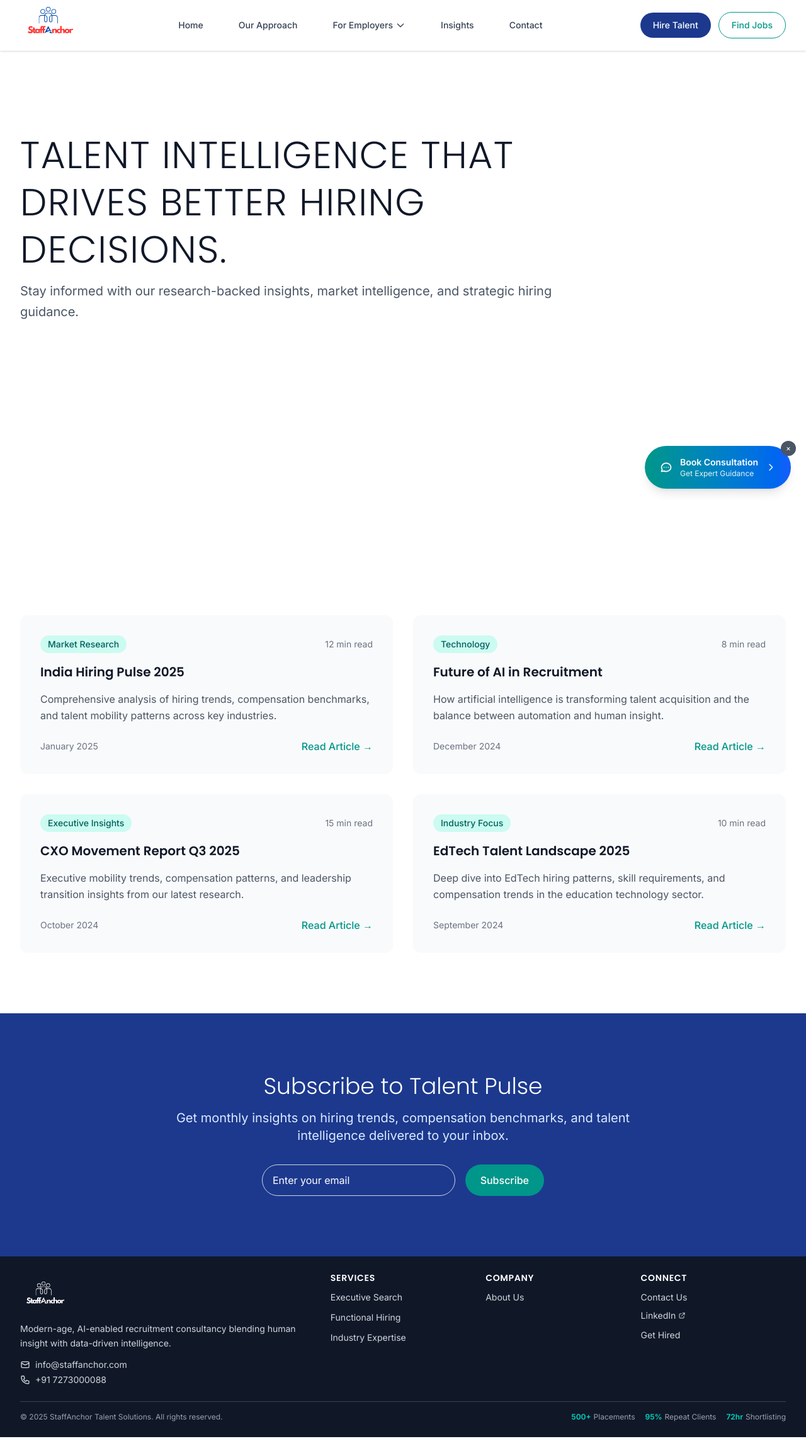
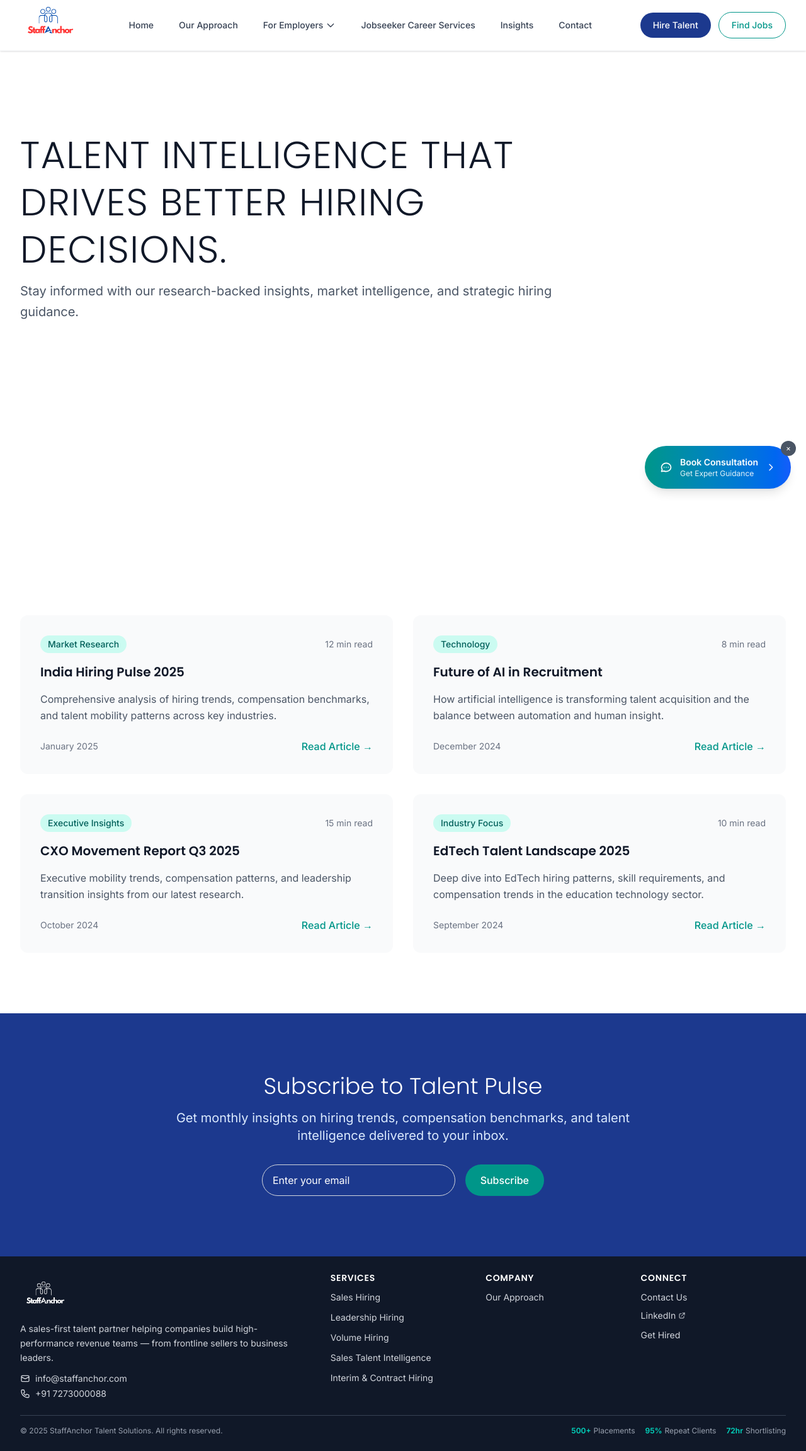
Before and after one commit to StaffAnchor/staffanchor, a Next.js app: page /blog in a window 1280 px wide. Shown: the whole page at 63% size. Before the commit the page ends 2282 px from the top, so only its background shows below. Built offline with nearby package versions, Linux system fonts and the light colour scheme.

Commit message:
minor changes in footer & navbar

```diff
--- a/src/components/layout/Footer.tsx
+++ b/src/components/layout/Footer.tsx
@@ -29,12 +29,14 @@ const Footer = () => {
 
   const footerLinks = {
     services: [
-      { name: 'Executive Search', href: '/executive-search' },
-      { name: 'Functional Hiring', href: '/functional-hiring' },
-      { name: 'Industry Expertise', href: '/industry-expertise' },
+      { name: 'Sales Hiring', href: '/sales-hiring' },
+      { name: 'Leadership Hiring', href: '/leadership-hiring' },
+      { name: 'Volume Hiring', href: '/volume-hiring' },
+      { name: 'Sales Talent Intelligence', href: '/sales-talent-intelligence' },
+      { name: 'Interim & Contract Hiring', href: '/interim' },
     ],
     company: [
-      { name: 'About Us', href: '/about' },
+      { name: 'Our Approach', href: '/about-us' },
 
     ],
     resources: [
@@ -66,7 +68,7 @@ const Footer = () => {
               />
             </Link>
             <p className="text-gray-300 mb-3 max-w-md text-sm leading-relaxed">
-              Modern-age, AI-enabled recruitment consultancy blending human insight with data-driven intelligence.
+              A sales-first talent partner helping companies build high-performance revenue teams — from frontline sellers to business leaders.
             </p>
 
             {/* Contact Info */}
--- a/src/components/layout/Navbar.tsx
+++ b/src/components/layout/Navbar.tsx
@@ -23,6 +23,7 @@ const Navbar = () => {
 
       ]
     },
+    { name: 'Jobseeker Career Services', href: '/jobseeker' },
     { name: 'Insights', href: '/blog' },
     { name: 'Contact', href: '/contact' },
   ];
@@ -46,7 +47,7 @@ const Navbar = () => {
 
           {/* Desktop Navigation Items */}
           <div className="hidden lg:flex items-center justify-center flex-1">
-            <nav className="flex items-center space-x-8">
+            <nav className="flex items-center space-x-4">
               {navItems.map((item) => (
                 <div key={item.name} className="relative group">
                   <Link
--- a/src/components/ui/HeroSection.tsx
+++ b/src/components/ui/HeroSection.tsx
@@ -278,7 +278,7 @@ const HeroSection = ({
               transition={{ duration: 0.6, delay: 0.2 }}
               className="mt-3 text-lg md:text-xl text-gray-600 leading-relaxed"
             >
-              We blend market intelligence, technology and human judgment to help companies hire leaders who drive outcomes.
+              We blend market intelligence, technology and human judgement to help companies hire leaders who drive outcomes.
             </motion.p>
           )}
 
```
